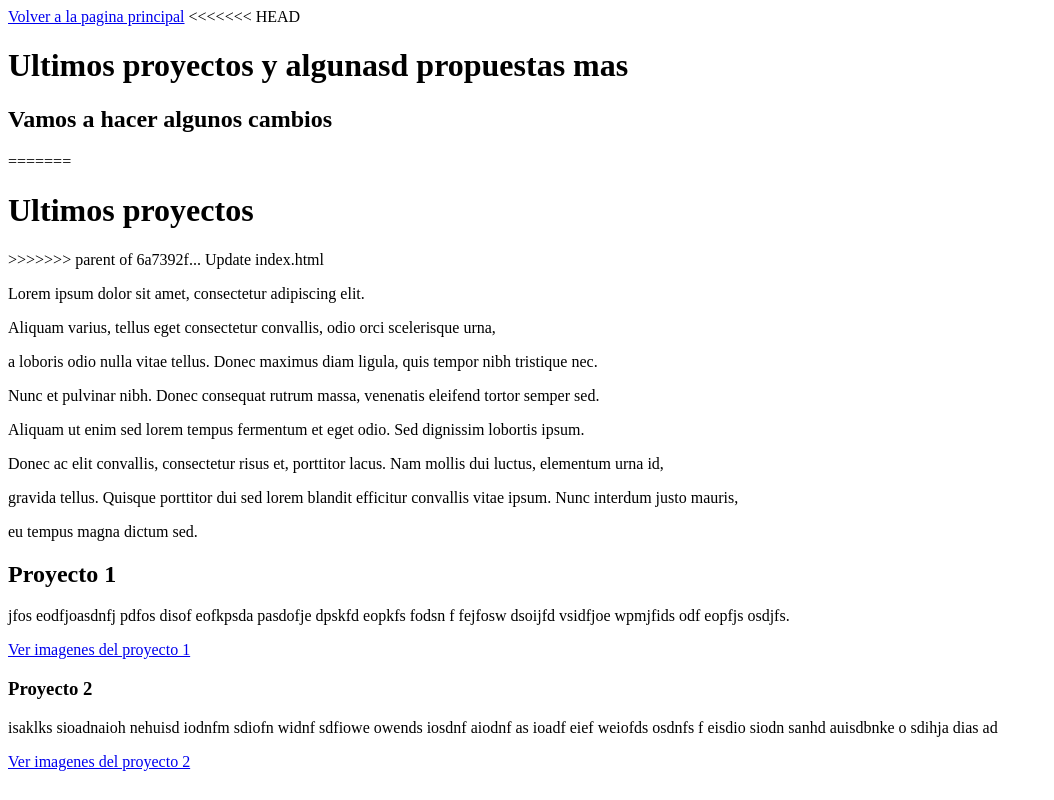
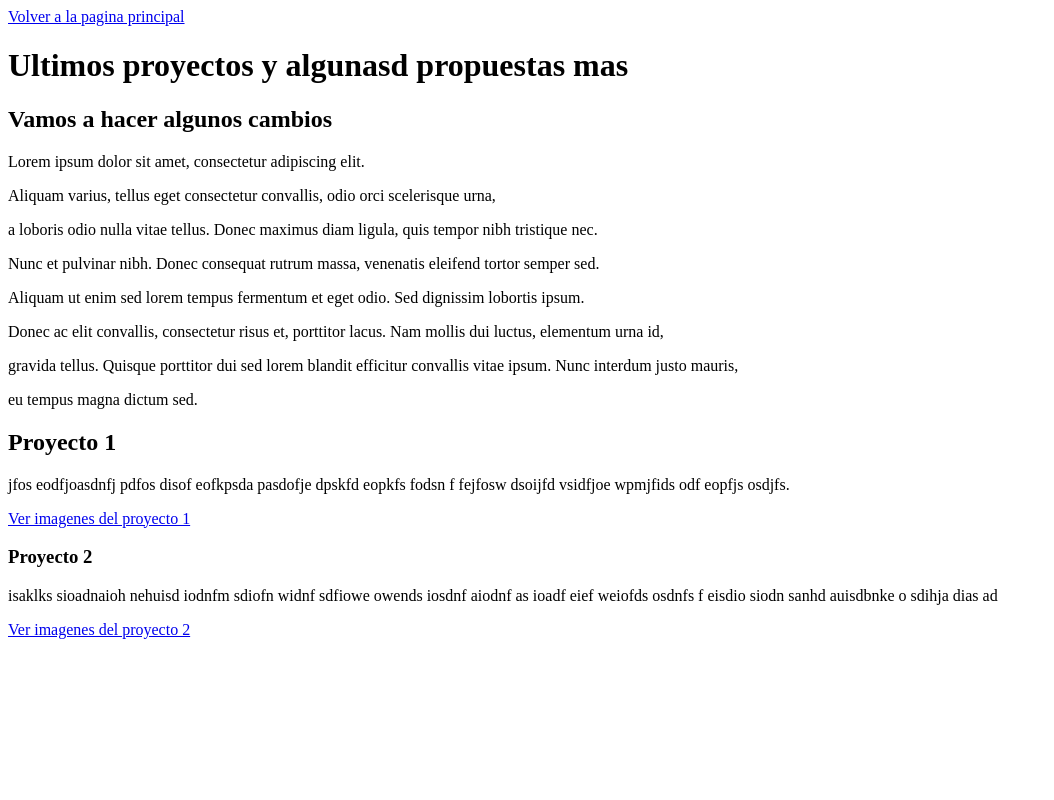
Before and after one commit to jlbandujar/proyectoGit, a plain HTML site: page index.html in a window 1280 px wide. Shown: the whole page, without its empty margins (0-1054 px from the left). Drawn offline with Linux system fonts and the light colour scheme.

Commit message:
Revert "Revert "Update index.html""
This reverts commit 4daf285bf38441b92e41e562a459be8084b2337c.

```diff
--- a/index.html
+++ b/index.html
@@ -4,12 +4,8 @@
 </head>
 <body>
 <a href="../indice.html">Volver a la pagina principal</a>
-<<<<<<< HEAD
 <h1>Ultimos proyectos y algunasd propuestas mas</h1>
 <h2>Vamos a hacer algunos cambios</h2>
-=======
-<h1>Ultimos proyectos</h1>
->>>>>>> parent of 6a7392f... Update index.html
 <p>Lorem ipsum dolor sit amet, consectetur adipiscing elit.</p>
  <p>Aliquam varius, tellus eget consectetur convallis, odio orci scelerisque urna,</p>
  <p>a loboris odio nulla vitae tellus. Donec maximus diam ligula, quis tempor nibh tristique nec.</p>
```
